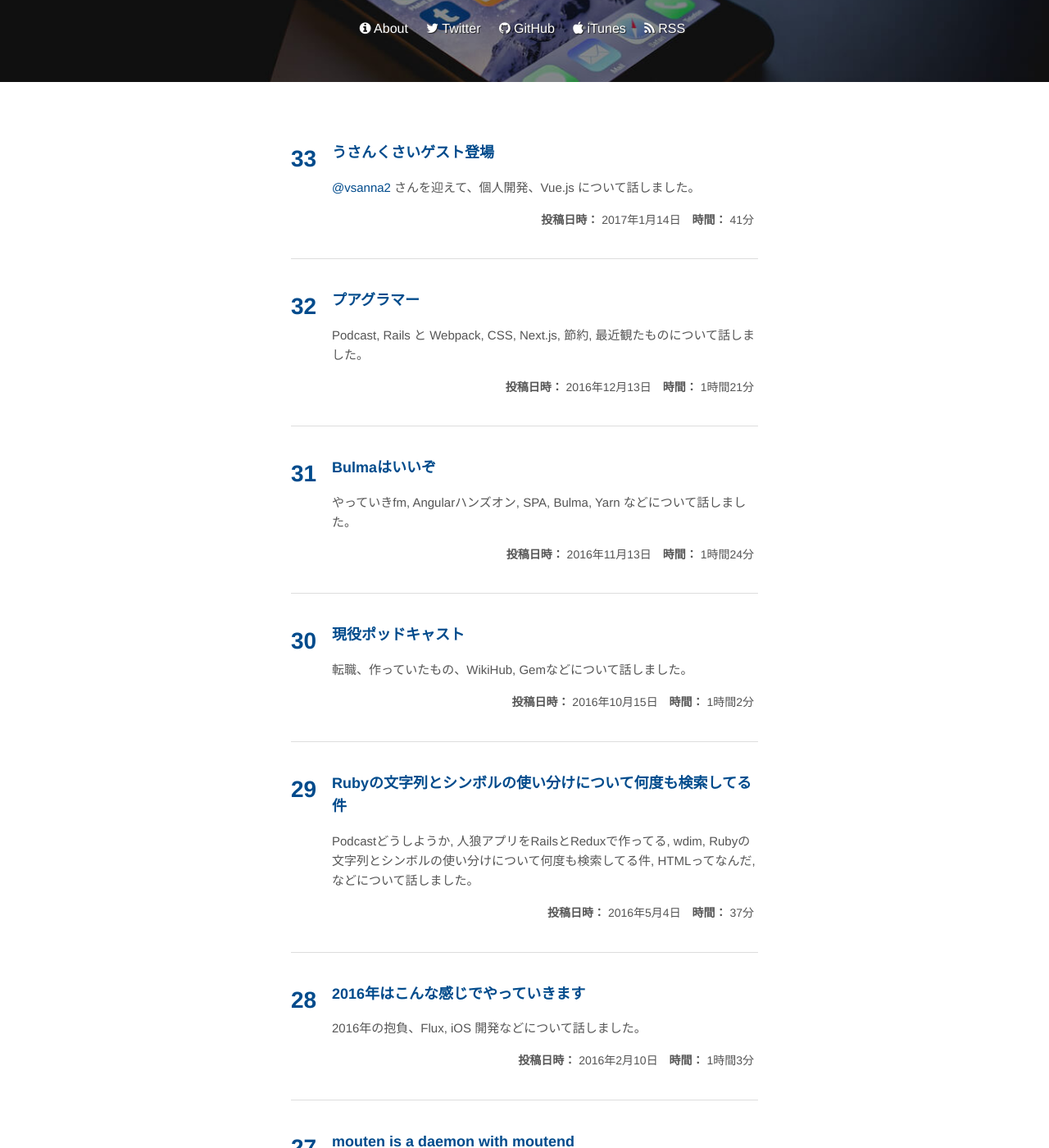
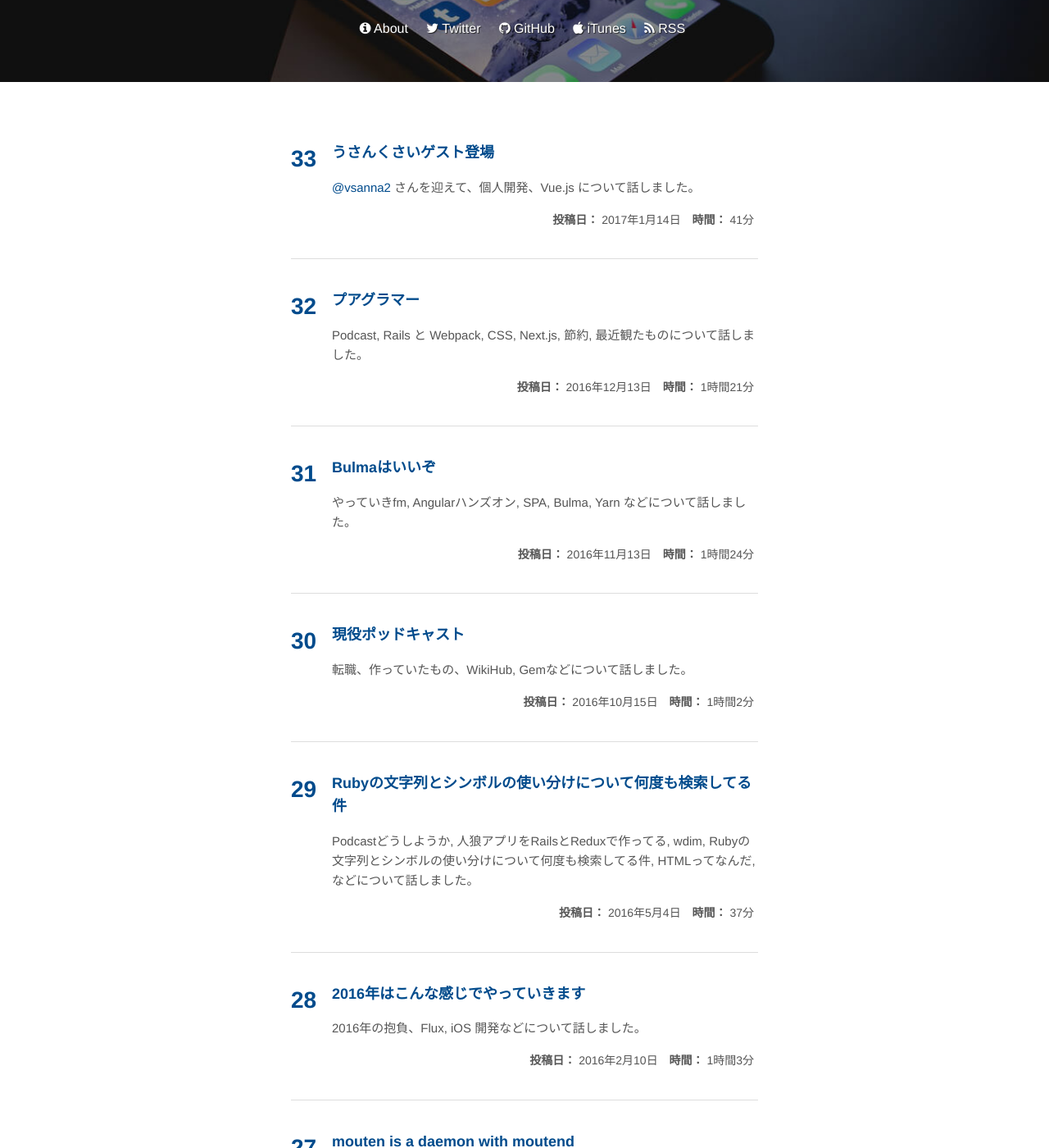
Before and after one commit to kumocast/kumocast.github.io, a Jekyll site: the page built from index.html, in a window 1280 px wide and 1400 px high, scrolled down 251 px. Shown: the whole window at 82% size. Built offline with Jekyll 4.4.1, drawn with Linux system fonts in a browser that asks for light colours; nearby versions of some CDN libraries; some of the changed text lies outside the part shown.

Commit message:
日付しか表示していないので、合うように修正

```diff
--- a/index.html
+++ b/index.html
@@ -28,7 +28,7 @@ layout: default
             </div>
             <ul class="list-inline post-meta">
               <li class="post-date">
-                <span class="post-date-title">投稿日時：</span>
+                <span class="post-date-title">投稿日：</span>
                 <span>{{ post.date | date: "%Y年%-m月%-d日" }}</span>
               </li>
               <li class="post-duration">
```
